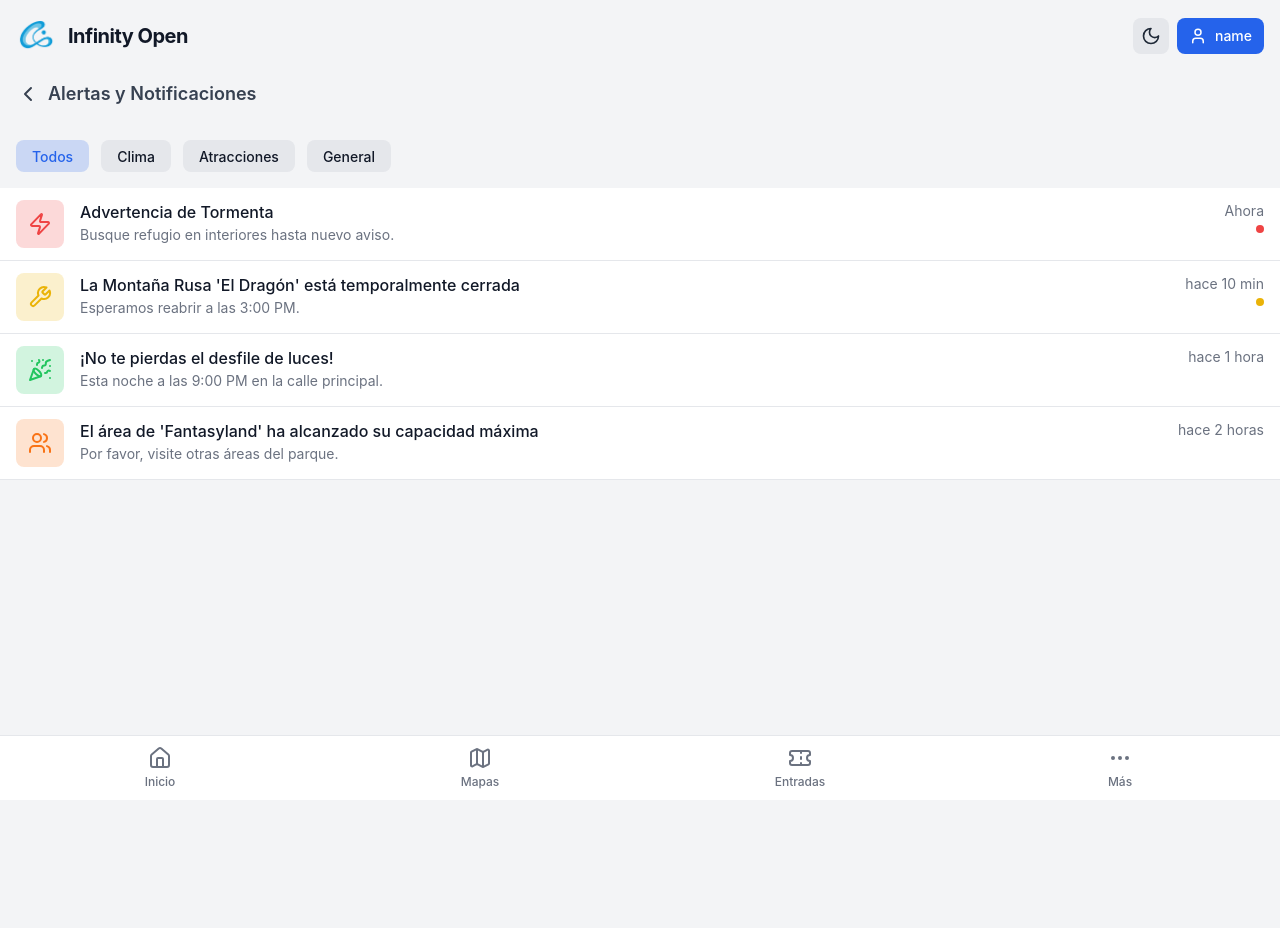
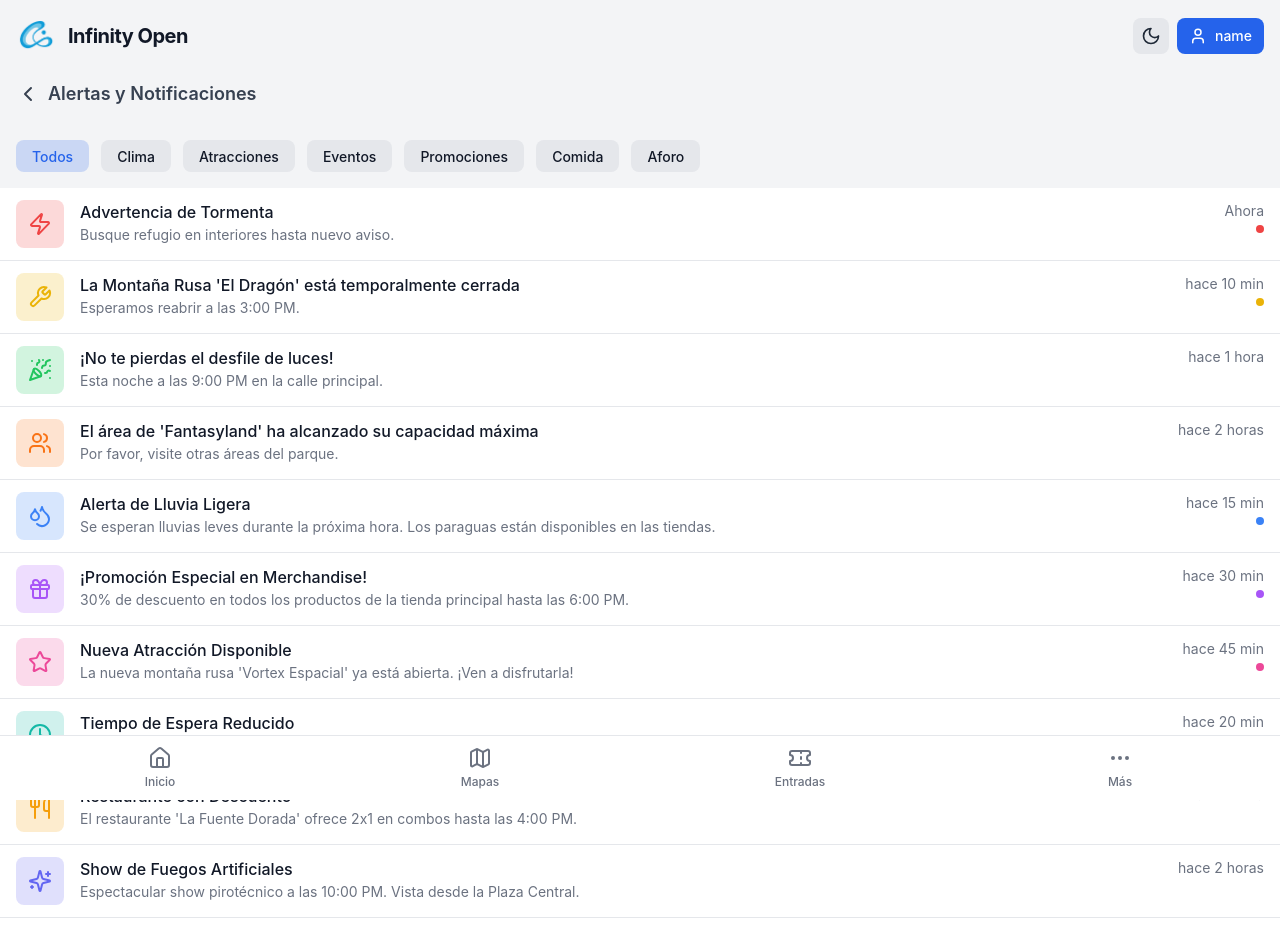
Before and after one commit to LautaroNovello/Infinity-Open, a React (Vite) app: page /alerts in a window 1280 px wide. Shown: the top 928 px of the page. Before the commit the page ends 864 px from the top, so only its background shows below. Built offline with nearby package versions, Linux system fonts and the light colour scheme; sample sign-in values are in the browser's storage.

Commit message:
cambios 6

```diff
--- a/src/components/Header.tsx
+++ b/src/components/Header.tsx
@@ -35,14 +35,17 @@ export default function Header() {
 
   return (
     <header className="flex items-center p-4 pb-2 justify-between sticky top-0 bg-gray-100 dark:bg-[#111122] z-10">
-      <div className="flex items-center gap-3">
+      <button
+        onClick={() => navigate('/')}
+        className="flex items-center gap-3 hover:opacity-80 transition-opacity cursor-pointer"
+      >
         <div className="w-10 h-10 flex-shrink-0">
           <img src="/logo1.png" alt="Infinity Open Logo" className="w-full h-full object-contain" />
         </div>
         <h1 className="text-xl font-bold leading-tight tracking-tight text-gray-900 dark:text-white">
           Infinity Open
         </h1>
-      </div>
+      </button>
       <div className="flex-1"></div>
       <div className="flex items-center gap-2">
         <button
--- a/src/pages/Alerts.tsx
+++ b/src/pages/Alerts.tsx
@@ -1,4 +1,4 @@
-import { Zap, Wrench, PartyPopper, Users, ChevronLeft } from 'lucide-react'
+import { Zap, Wrench, PartyPopper, Users, ChevronLeft, Droplets, Gift, Utensils, Star, Clock, MapPin, AlertTriangle, Heart, Sparkles } from 'lucide-react'
 import { useState } from 'react'
 import { useNavigate } from 'react-router-dom'
 
@@ -41,7 +41,7 @@ export default function Alerts() {
       bgColor: 'bg-green-500/20',
       indicatorColor: 'bg-green-500',
       active: false,
-      category: 'general',
+      category: 'events',
     },
     {
       id: 4,
@@ -53,7 +53,115 @@ export default function Alerts() {
       bgColor: 'bg-orange-500/20',
       indicatorColor: 'bg-orange-500',
       active: false,
-      category: 'general',
+      category: 'capacity',
+    },
+    {
+      id: 5,
+      title: 'Alerta de Lluvia Ligera',
+      message: 'Se esperan lluvias leves durante la próxima hora. Los paraguas están disponibles en las tiendas.',
+      time: 'hace 15 min',
+      icon: Droplets,
+      color: 'text-blue-500',
+      bgColor: 'bg-blue-500/20',
+      indicatorColor: 'bg-blue-500',
+      active: true,
+      category: 'weather',
+    },
+    {
+      id: 6,
+      title: '¡Promoción Especial en Merchandise!',
+      message: '30% de descuento en todos los productos de la tienda principal hasta las 6:00 PM.',
+      time: 'hace 30 min',
+      icon: Gift,
+      color: 'text-purple-500',
+      bgColor: 'bg-purple-500/20',
+      indicatorColor: 'bg-purple-500',
+      active: true,
+      category: 'promos',
+    },
+    {
+      id: 7,
+      title: 'Nueva Atracción Disponible',
+      message: "La nueva montaña rusa 'Vortex Espacial' ya está abierta. ¡Ven a disfrutarla!",
+      time: 'hace 45 min',
+      icon: Star,
+      color: 'text-pink-500',
+      bgColor: 'bg-pink-500/20',
+      indicatorColor: 'bg-pink-500',
+      active: true,
+      category: 'attractions',
+    },
+    {
+      id: 8,
+      title: 'Tiempo de Espera Reducido',
+      message: "La atracción 'Carrusel Mágico' tiene solo 5 minutos de espera ahora.",
+      time: 'hace 20 min',
+      icon: Clock,
+      color: 'text-teal-500',
+      bgColor: 'bg-teal-500/20',
+      indicatorColor: 'bg-teal-500',
+      active: true,
+      category: 'attractions',
+    },
+    {
+      id: 9,
+      title: 'Restaurante con Descuento',
+      message: "El restaurante 'La Fuente Dorada' ofrece 2x1 en combos hasta las 4:00 PM.",
+      time: 'hace 1 hora',
+      icon: Utensils,
+      color: 'text-amber-500',
+      bgColor: 'bg-amber-500/20',
+      indicatorColor: 'bg-amber-500',
+      active: false,
+      category: 'food',
+    },
+    {
+      id: 10,
+      title: 'Show de Fuegos Artificiales',
+      message: 'Espectacular show pirotécnico a las 10:00 PM. Vista desde la Plaza Central.',
+      time: 'hace 2 horas',
+      icon: Sparkles,
+      color: 'text-indigo-500',
+      bgColor: 'bg-indigo-500/20',
+      indicatorColor: 'bg-indigo-500',
+      active: false,
+      category: 'events',
+    },
+    {
+      id: 11,
+      title: 'Zona de Juegos Acuáticos Cerrada',
+      message: 'Mantenimiento programado. Reapertura estimada: 5:00 PM.',
+      time: 'hace 3 horas',
+      icon: AlertTriangle,
+      color: 'text-red-600',
+      bgColor: 'bg-red-600/20',
+      indicatorColor: 'bg-red-600',
+      active: false,
+      category: 'attractions',
+    },
+    {
+      id: 12,
+      title: 'Encuentra el Personaje Especial',
+      message: "¡El Capitán Adventure está en la zona de 'Aventura Land' para fotos hasta las 3:30 PM!",
+      time: 'hace 40 min',
+      icon: MapPin,
+      color: 'text-green-600',
+      bgColor: 'bg-green-600/20',
+      indicatorColor: 'bg-green-600',
+      active: true,
+      category: 'events',
+    },
+    {
+      id: 13,
+      title: 'Día de Cumpleaños Gratis',
+      message: '¡Feliz cumpleaños! Muestra tu DNI en cualquier atracción para un pase express gratuito.',
+      time: 'hace 5 horas',
+      icon: Heart,
+      color: 'text-rose-500',
+      bgColor: 'bg-rose-500/20',
+      indicatorColor: 'bg-rose-500',
+      active: false,
+      category: 'promos',
     },
   ]
 
@@ -61,7 +169,10 @@ export default function Alerts() {
     { id: 'all', label: 'Todos' },
     { id: 'weather', label: 'Clima' },
     { id: 'attractions', label: 'Atracciones' },
-    { id: 'general', label: 'General' },
+    { id: 'events', label: 'Eventos' },
+    { id: 'promos', label: 'Promociones' },
+    { id: 'food', label: 'Comida' },
+    { id: 'capacity', label: 'Aforo' },
   ]
 
   const filteredAlerts = allAlerts.filter(
--- a/src/pages/More.tsx
+++ b/src/pages/More.tsx
@@ -1,7 +1,7 @@
 import { Link } from 'react-router-dom'
 import {
   Users, Bell, Clock, ChevronRight, MapPin,
-  MessageCircle, LogOut, Phone, Instagram
+  MessageCircle, LogOut, Phone, Instagram, Globe
 } from 'lucide-react'
 
 interface MenuItem {
@@ -190,8 +190,11 @@ export default function More() {
             <a href="tel:+543534275749" className="p-3 rounded-full bg-green-100 dark:bg-green-900/30 hover:bg-green-200 dark:hover:bg-green-900/50 transition-colors">
               <Phone className="text-green-600 dark:text-green-400" size={22} />
             </a>
-            <a href="https://www.instagram.com/lautaronovello/" target="_blank" rel="noopener noreferrer" className="p-3 rounded-full bg-pink-100 dark:bg-pink-900/30 hover:bg-pink-200 dark:hover:bg-pink-900/50 transition-colors">
+            <a href="https://www.instagram.com/infinitoopen/?hl=es" target="_blank" rel="noopener noreferrer" className="p-3 rounded-full bg-pink-100 dark:bg-pink-900/30 hover:bg-pink-200 dark:hover:bg-pink-900/50 transition-colors">
               <Instagram className="text-pink-600 dark:text-pink-400" size={22} />
+            </a>
+            <a href="https://infinitoopen.com.ar/" target="_blank" rel="noopener noreferrer" className="p-3 rounded-full bg-blue-100 dark:bg-blue-900/30 hover:bg-blue-200 dark:hover:bg-blue-900/50 transition-colors">
+              <Globe className="text-blue-600 dark:text-blue-400" size={22} />
             </a>
           </div>
 
```
Also changed, not shown: src/pages/Tickets.tsx (+7 -56 lines).
